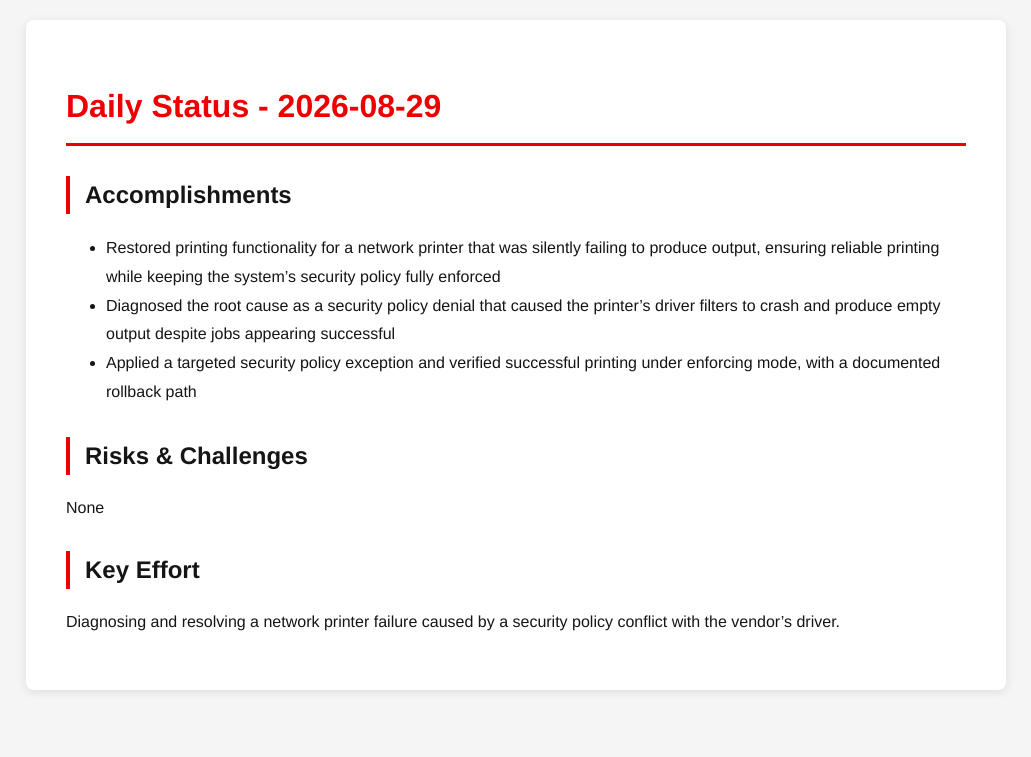
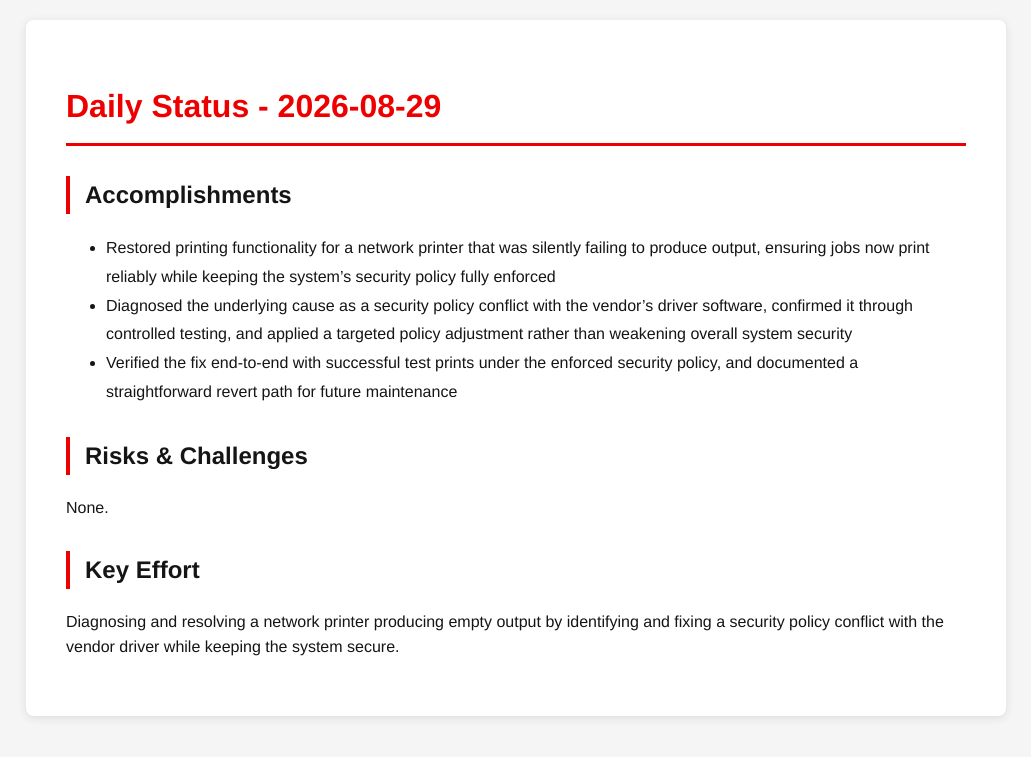
Before and after one commit to tzvatot/daily-status, a Jekyll site: the page built from 2026-08-29.md, in a window 1280 px wide. Shown: the top 757 px of the page, without its empty margins (124-1155 px from the left). Built offline with Jekyll 4.4.1, drawn with Linux system fonts in a browser that asks for light colours.

Commit message:
Daily status update - 2026-08-29

```diff
--- a/2026-08-29.md
+++ b/2026-08-29.md
@@ -7,12 +7,12 @@ date: 2026-08-29
 # Daily Status - 2026-08-29
 
 ## Accomplishments
-- Restored printing functionality for a network printer that was silently failing to produce output, ensuring reliable printing while keeping the system's security policy fully enforced
-- Diagnosed the root cause as a security policy denial that caused the printer's driver filters to crash and produce empty output despite jobs appearing successful
-- Applied a targeted security policy exception and verified successful printing under enforcing mode, with a documented rollback path
+- Restored printing functionality for a network printer that was silently failing to produce output, ensuring jobs now print reliably while keeping the system's security policy fully enforced
+- Diagnosed the underlying cause as a security policy conflict with the vendor's driver software, confirmed it through controlled testing, and applied a targeted policy adjustment rather than weakening overall system security
+- Verified the fix end-to-end with successful test prints under the enforced security policy, and documented a straightforward revert path for future maintenance
 
 ## Risks & Challenges
-None
+None.
 
 ## Key Effort
-Diagnosing and resolving a network printer failure caused by a security policy conflict with the vendor's driver.
+Diagnosing and resolving a network printer producing empty output by identifying and fixing a security policy conflict with the vendor driver while keeping the system secure.
```
